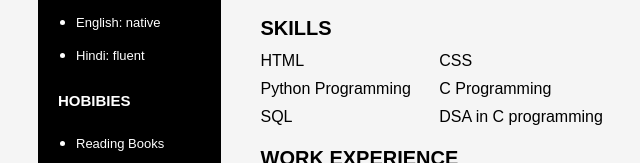
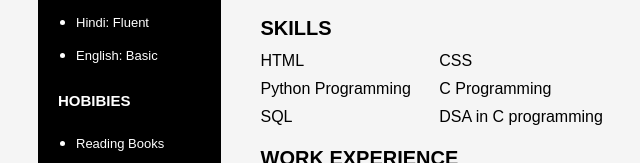
Before and after one commit to sandhyasharama/Website, a plain HTML site: page HTML/myresume.html in a window 1280 px wide. Shown: the part 562-725 px from the top of the page, 322-962 px from the left. Drawn offline with Linux system fonts and the light colour scheme.

Commit message:
resume uploaded

```diff
--- a/HTML/myresume.html
+++ b/HTML/myresume.html
@@ -27,8 +27,8 @@
             <div class="section">
                 <h3>LANGUAGES</h3>
                 <ul class="language">
-                    <li><p>English: native</p></li>
-                    <li><p>Hindi: fluent</p></li>
+                    <li><p>Hindi:  Fluent</p></li>
+                    <li><p>English:  Basic </p></li>
                 </ul>
             </div>
             <div class="section">
```
Also changed, not shown: css/myresume.css (line endings or trailing spaces).
